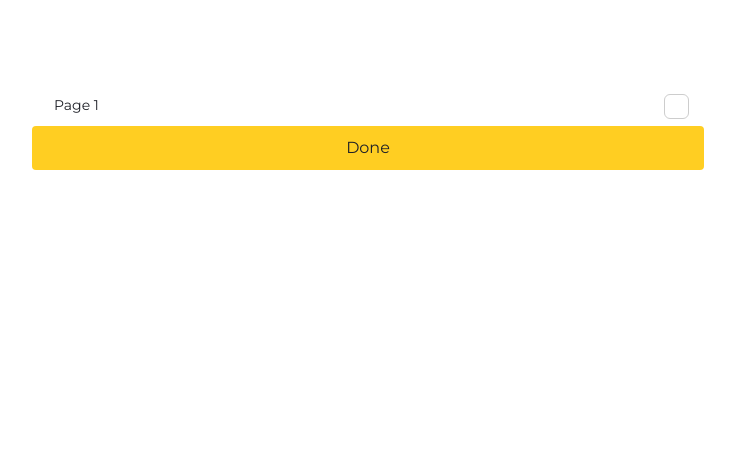
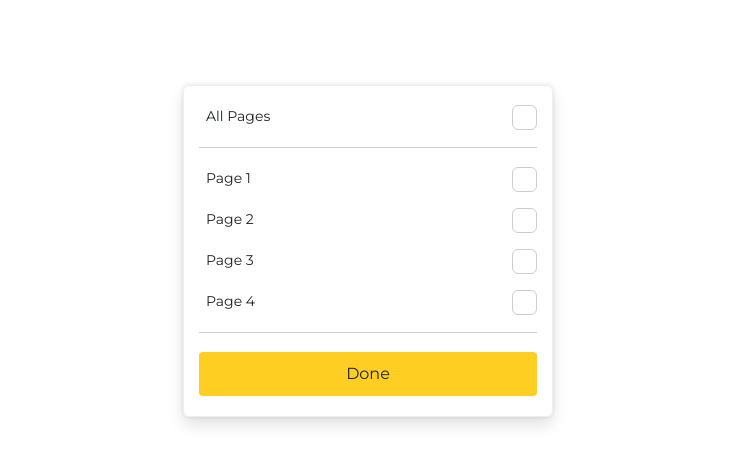
Before and after one commit to yousefelassal/test-assignment, a React (Vite) app: page / in a window 1280 px wide. Shown: the top 466 px of the page, without its empty margins (272-1007 px from the left). Built offline with nearby package versions, Linux system fonts and the light colour scheme.

Commit message:
refactor: Update Main component to include Checkbox and improve layout

```diff
--- a/src/components/Main.tsx
+++ b/src/components/Main.tsx
@@ -1,11 +1,20 @@
 import Button from "./ui/Button"
 import Checkbox from "./ui/Checkbox"
+import Separator from "./ui/Separator"
 
 const Main = () => {
   return (
-    <div className="w-full max-w-2xl">
+    <div className="flex flex-col py-[10px] w-full max-w-[370px] rounded-md border border-[#EEE] shadow-[0px_0px_4px_0px_rgba(20,20,20,0.10),0px_8px_15px_0px_rgba(20,20,20,0.12)]">
+      <Checkbox label="All Pages" className="w-full" />
+      <Separator />
       <Checkbox label="Page 1" className="w-full" />
-      <Button className="w-full">Done</Button>
+      <Checkbox label="Page 2" className="w-full" />
+      <Checkbox label="Page 3" className="w-full" />
+      <Checkbox label="Page 4" className="w-full" />
+      <Separator />
+      <div className="flex items-start gap-[10px] p-[10px_15px]">
+        <Button className="w-full">Done</Button>
+      </div>
     </div>
   )
 }
```
